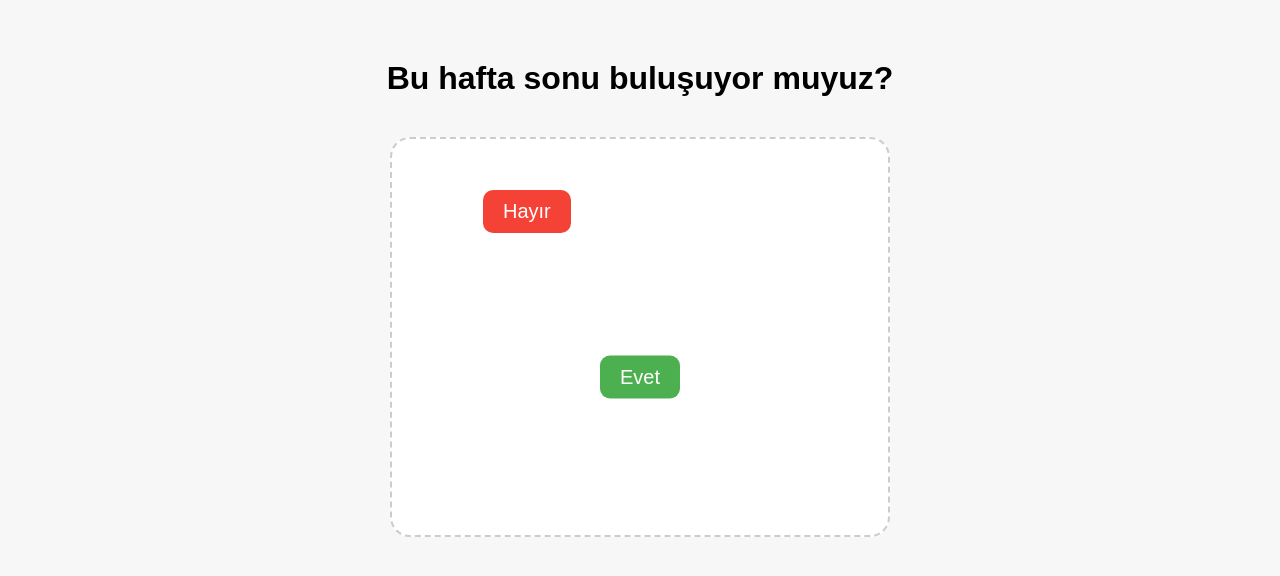
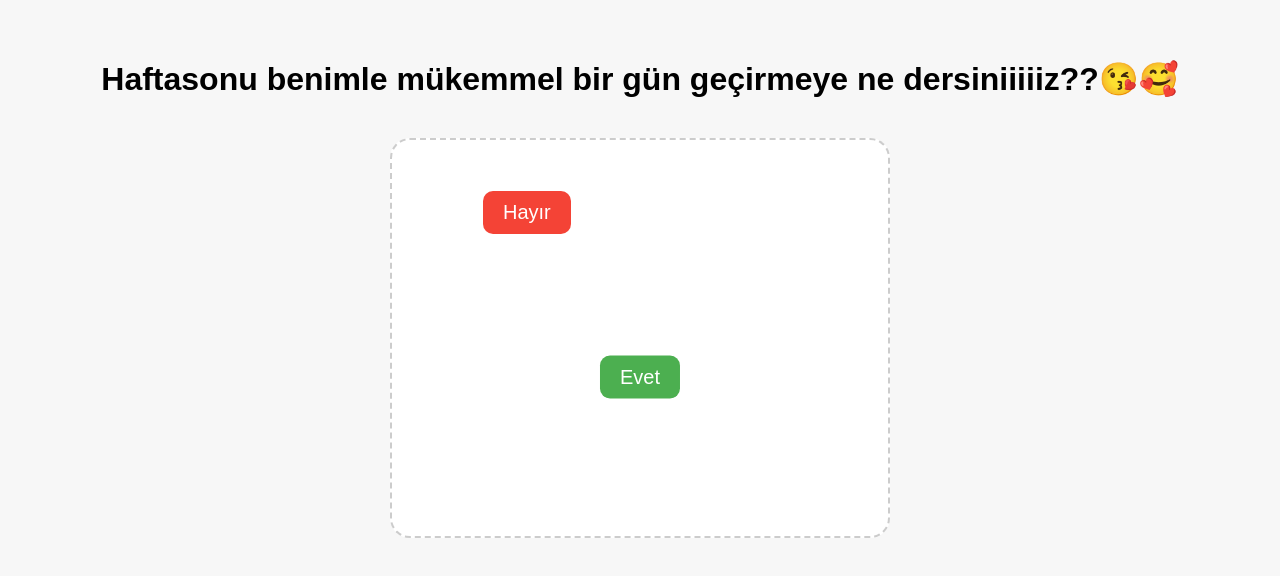
Before and after one commit to yagiztnrsvn/DavetiyeDeneme, a plain HTML site: page index.html in a window 1280 px wide. Shown: the part 112-688 px from the top of the page. Drawn offline with Linux system fonts and the light colour scheme.

Commit message:
Update index.html

```diff
--- a/index.html
+++ b/index.html
@@ -64,7 +64,7 @@
   </style>
 </head>
 <body>
-  <h1>Bu hafta sonu buluşuyor muyuz?</h1>
+  <h1>Haftasonu benimle mükemmel bir gün geçirmeye ne dersiniiiiiz??😘🥰</h1>
   <div id="buttons">
     <button id="yesBtn">Evet</button>
     <button id="noBtn">Hayır</button>
```
